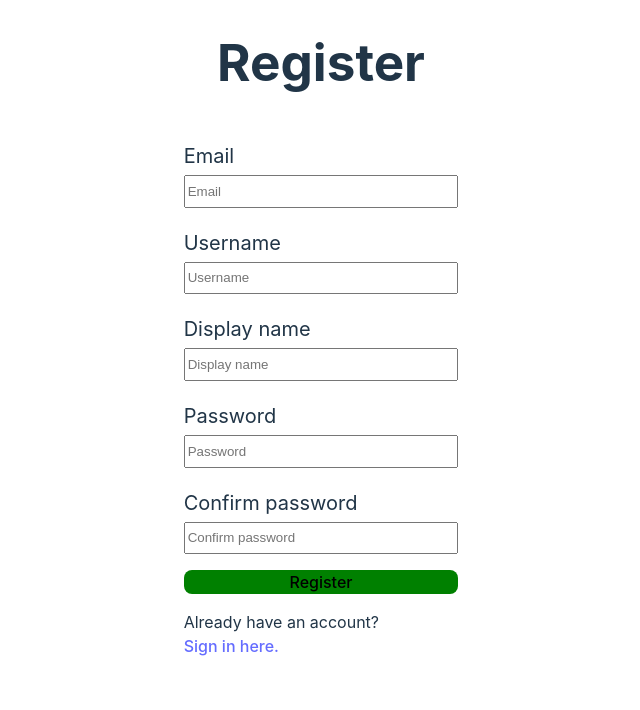
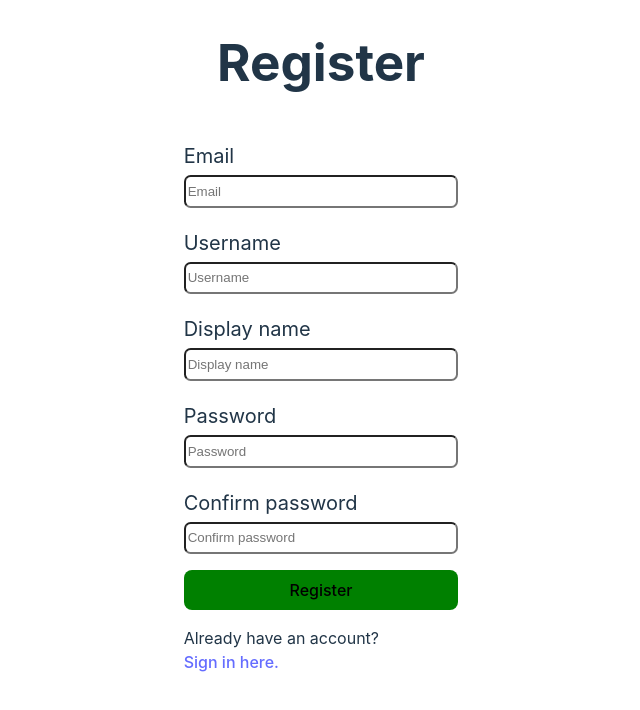
Before and after one commit to paavkar/SocialMediaApp, a React (Vite) app in the folder socialmediaapp.client/: page /register in a window 1280 px wide. Shown: the top 710 px of the page, without its empty margins (335-975 px from the left). Built offline with nearby package versions, Linux system fonts and the light colour scheme.

Commit message:
Slight visual update for register page

```diff
--- a/socialmediaapp.client/src/Pages/HomePage/DetailedPostCard.tsx
+++ b/socialmediaapp.client/src/Pages/HomePage/DetailedPostCard.tsx
@@ -146,12 +146,12 @@ export const DetailedPostCard = () => {
         }
 
         input!.replace(urlRegex, (url, index) => {
-
             if (index > lastIndex) {
                 textParts.push(input!.slice(lastIndex, index));
             }
 
-            textParts.push(url); lastIndex = index + url.length;
+            textParts.push(url);
+            lastIndex = index + url.length;
             return url;
         });
 
--- a/socialmediaapp.client/src/Pages/HomePage/NewPost.tsx
+++ b/socialmediaapp.client/src/Pages/HomePage/NewPost.tsx
@@ -60,8 +60,8 @@ export const NewPost = ({ addToPosts }: NewPostProps) => {
 
         if (urls.length > 0)
         {
+            values.embed.embedType = EmbedType.ExternalLink
             if (urls.length === 1) {
-                values.embed.embedType = EmbedType.ExternalLink
                 values.embed.externalLink = {
                     externalLinkDescription: "",
                     externalLinkTitle: "",
@@ -70,7 +70,6 @@ export const NewPost = ({ addToPosts }: NewPostProps) => {
                 }
             }
             else {
-                values.embed.embedType = EmbedType.ExternalLink
                 values.embed.externalLink = {
                     externalLinkDescription: "",
                     externalLinkTitle: "",
--- a/socialmediaapp.client/src/Pages/HomePage/PostCard.tsx
+++ b/socialmediaapp.client/src/Pages/HomePage/PostCard.tsx
@@ -126,12 +126,12 @@ export const PostCard = ({ post }: PostProps) => {
         }
 
         input.replace(urlRegex, (url, index) => {
-
             if (index > lastIndex) {
                 textParts.push(input.slice(lastIndex, index));
             }
 
-            textParts.push(url); lastIndex = index + url.length;
+            textParts.push(url);
+            lastIndex = index + url.length;
             return url;
         });
 
--- a/socialmediaapp.client/src/Pages/HomePage/QuoteModal.tsx
+++ b/socialmediaapp.client/src/Pages/HomePage/QuoteModal.tsx
@@ -48,6 +48,9 @@ export const QuoteModal = ({ post, setShowQuoteModal }: PostProps) => {
 
         for (let word of words) {
             try {
+                if (!word.includes("http")) {
+                    continue
+                }
                 let potentialUrl = new URL(word)
                 urls.push(potentialUrl.href)
             } catch (error) {
@@ -57,8 +60,8 @@ export const QuoteModal = ({ post, setShowQuoteModal }: PostProps) => {
 
         if (urls.length > 0)
         {
+            values.embed.embedType = EmbedType.ExternalLink
             if (urls.length === 1) {
-                values.embed.embedType = EmbedType.ExternalLink
                 values.embed.externalLink = {
                     externalLinkDescription: "",
                     externalLinkTitle: "",
@@ -67,7 +70,6 @@ export const QuoteModal = ({ post, setShowQuoteModal }: PostProps) => {
                 }
             }
             else {
-                values.embed.embedType = EmbedType.ExternalLink
                 values.embed.externalLink = {
                     externalLinkDescription: "",
                     externalLinkTitle: "",
--- a/socialmediaapp.client/src/Pages/HomePage/ReplyModal.tsx
+++ b/socialmediaapp.client/src/Pages/HomePage/ReplyModal.tsx
@@ -61,8 +61,8 @@ export const ReplyModal = ({ post, setShowModal, addToPostReplies }: PostProps)
 
         if (urls.length > 0)
         {
+            values.embed.embedType = EmbedType.ExternalLink
             if (urls.length === 1) {
-                values.embed.embedType = EmbedType.ExternalLink
                 values.embed.externalLink = {
                     externalLinkDescription: "",
                     externalLinkTitle: "",
@@ -71,7 +71,6 @@ export const ReplyModal = ({ post, setShowModal, addToPostReplies }: PostProps)
                 }
             }
             else {
-                values.embed.embedType = EmbedType.ExternalLink
                 values.embed.externalLink = {
                     externalLinkDescription: "",
                     externalLinkTitle: "",
--- a/socialmediaapp.client/src/Pages/ProfilePage/index.tsx
+++ b/socialmediaapp.client/src/Pages/ProfilePage/index.tsx
@@ -55,6 +55,7 @@ export const ProfilePage = () => {
     async function followUser() {
         var follower: Author = {
             id: loggedInUser!.id,
+            profilePicture: loggedInUser!.profilePicture,
             displayName: loggedInUser!.displayName,
             description: loggedInUser!.description,
             userName: loggedInUser!.userName
--- a/socialmediaapp.client/src/Pages/Register/index.tsx
+++ b/socialmediaapp.client/src/Pages/Register/index.tsx
@@ -77,7 +77,7 @@ export const Register = () => {
                         </p>
                     )}
 
-                    <input style={{ width: '20em', height: '2em' }}
+                    <input style={{ width: '20em', height: '2em', borderRadius: '0.5em' }}
                         {...register("email")}
                         type="email"
                         id="email"
@@ -95,7 +95,7 @@ export const Register = () => {
                         </p>
                     )}
 
-                    <input style={{ width: '20em', height: '2em' }}
+                    <input style={{ width: '20em', height: '2em', borderRadius: '0.5em' }}
                         {...register("userName")}
                         type="text"
                         id="userName"
@@ -113,7 +113,7 @@ export const Register = () => {
                         </p>
                     )}
 
-                    <input style={{ width: '20em', height: '2em' }}
+                    <input style={{ width: '20em', height: '2em', borderRadius: '0.5em' }}
                         {...register("displayName")}
                         type="text"
                         id="displayName"
@@ -131,7 +131,7 @@ export const Register = () => {
                         </p>
                     )}
 
-                    <input style={{ width: '20em', height: '2em' }}
+                    <input style={{ width: '20em', height: '2em', borderRadius: '0.5em' }}
                         {...register("password")}
                         type="password"
                         id="password"
@@ -149,7 +149,7 @@ export const Register = () => {
                         </p>
                     )}
 
-                    <input style={{ width: '20em', height: '2em' }}
+                    <input style={{ width: '20em', height: '2em', borderRadius: '0.5em' }}
                         {...register("confirmPassword")}
                         type="password"
                         id="confirmPassword"
@@ -158,7 +158,7 @@ export const Register = () => {
 
                     <button type="submit"
                         disabled={isSubmitting}
-                        style={{ marginTop: '1em', backgroundColor: 'green' }}>
+                        style={{ marginTop: '1em', backgroundColor: 'green', height: '2.5em' }}>
                         Register
                     </button>
                 </div>
```
